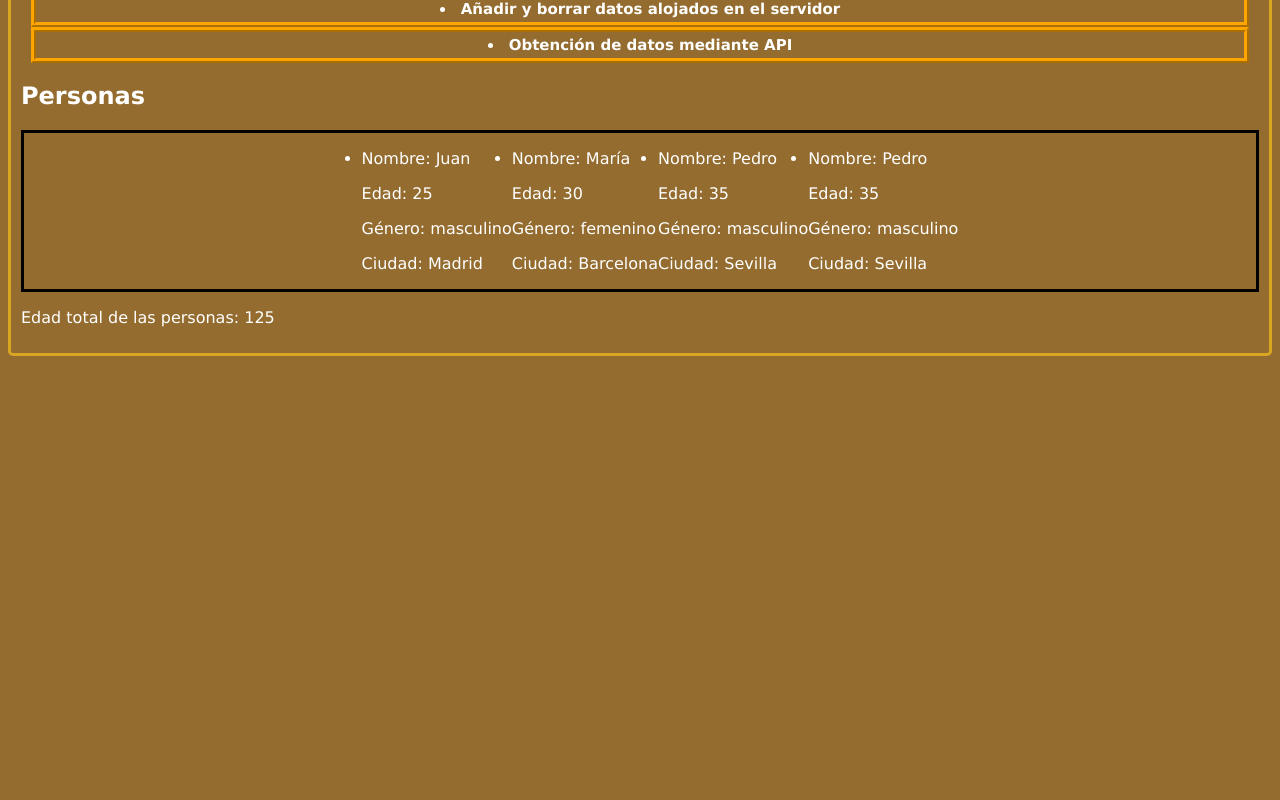
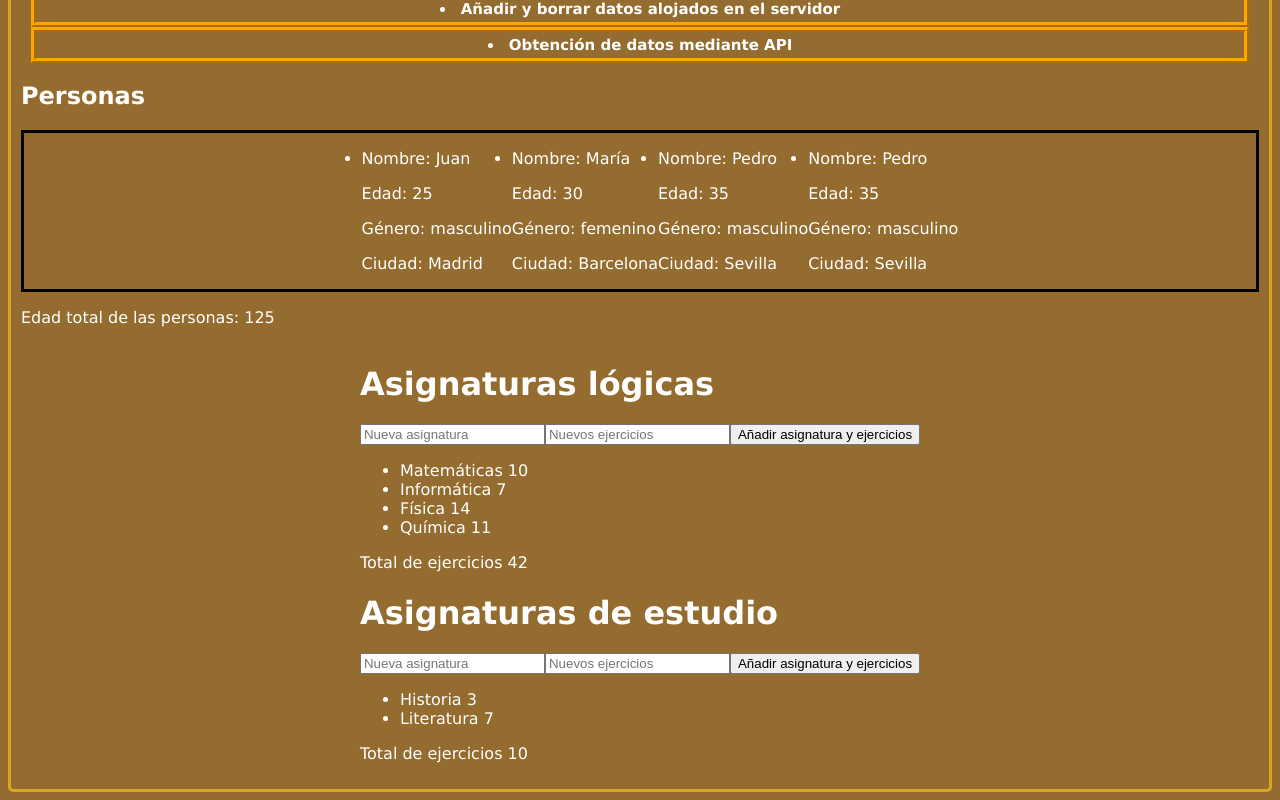
Before and after one commit to Aerendyll/fso-react-app-build-project, a React (Vite) app: page / in a window 1280 px wide. Shown: the part 2047-2847 px from the top of the page. Before the commit the page ends 2411 px from the top, so only its background shows below. Built offline with nearby package versions, Linux system fonts and the light colour scheme.

Commit message:
fso-react-app-project

```diff
--- a/src/App.css
+++ b/src/App.css
@@ -95,3 +95,14 @@ body {
  padding: 4px;
  border: 5px ridge orange
 }
+
+.divPadreCourse{
+  align-content: center;
+  justify-content: center;
+
+}
+
+.contenedorAsignaturas{
+  display: flex;
+  justify-content: center;
+}
--- a/src/App.jsx
+++ b/src/App.jsx
@@ -5,6 +5,7 @@ import ImagenesEstaticas from "./components/ImagenesEstaticas";
 import CambioImagen from "./components/CambioImagen";
 import SeccionGatos from "./components/SeccionGatos";
 import PersonArray from "./components/PersonArray";
+import Course from "./components/Course";
 
 const App = () => {
   return (
@@ -41,6 +42,7 @@ const App = () => {
           <li className="liPt3">Obtención de datos mediante API</li>
         </h2>
         <PersonArray />
+        <Course />
       </div>
     </div>
   );
--- a/src/Gato.jsx
+++ b/src/Gato.jsx
@@ -2,6 +2,7 @@
 import React from "react";
 import { toast } from "react-toastify";
 import "react-toastify/dist/ReactToastify.css";
+
 
 const OPTIONS = {
   position: "top-center",
--- /dev/null
+++ b/src/components/Course.jsx
@@ -0,0 +1,155 @@
+import React, { useState } from "react";
+
+const Course = () => {
+  const [courses, setCourses] = useState([
+    {
+      name: "Asignaturas lógicas",
+      id: 1,
+      parts: [
+        {
+          name: "Matemáticas",
+          exercises: 10,
+          id: 1,
+        },
+        {
+          name: "Informática",
+          exercises: 7,
+          id: 2,
+        },
+        {
+          name: "Física",
+          exercises: 14,
+          id: 3,
+        },
+        {
+          name: "Química",
+          exercises: 11,
+          id: 4,
+        },
+      ],
+    },
+    {
+      name: "Asignaturas de estudio",
+      id: 2,
+      parts: [
+        {
+          name: "Historia",
+          exercises: 3,
+          id: 1,
+        },
+        {
+          name: "Literatura",
+          exercises: 7,
+          id: 2,
+        },
+      ],
+    },
+  ]);
+
+  const [newNote0, setNewNote0] = useState("");
+  const [newExercise0, setNewExercise0] = useState("");
+
+  const addNotes0 = (event) => {
+    event.preventDefault();
+    const noteObject = {
+      name: newNote0,
+      exercises: parseInt(newExercise0)
+    };
+    const updatedParts0 = [...courses[0].parts, noteObject];
+
+    setCourses((prevCourses) => [
+      { ...prevCourses[0], parts: updatedParts0 },
+      prevCourses[1], // No modificamos el segundo curso
+    ]);
+
+    setNewNote0("");
+    setNewExercise0("");
+  };
+
+  const [newNote1, setNewNote1] = useState("");
+  const [newExercise1, setNewExercise1] = useState("");
+
+  const addNotes1 = (event) => {
+    event.preventDefault();
+    const noteObject = {
+      name: newNote1,
+      exercises: parseInt(newExercise1)
+    };
+    const updatedParts1 = [...courses[1].parts, noteObject];
+
+    setCourses((prevCourses) => [
+      prevCourses[0], // No modificamos el primer curso
+      { ...prevCourses[1], parts: updatedParts1 },
+    ]);
+
+    setNewNote1("");
+    setNewExercise1("");
+  };
+
+  return (
+    <div className="contenedorAsignaturas">
+      <div className="divPadreCourse">
+        <div className="h1Course">
+          <h1>{courses[0].name}</h1>
+          <form onSubmit={addNotes0}>
+            <input
+              value={newNote0}
+              onChange={(e) => setNewNote0(e.target.value)}
+              placeholder="Nueva asignatura"
+            />
+            <input
+              value={newExercise0}
+              onChange={(e) => setNewExercise0(e.target.value)}
+              placeholder="Nuevos ejercicios"
+            />
+            <button type="submit">Añadir asignatura y ejercicios</button>
+          </form>
+          <ul>
+            {courses[0].parts.map((part, index) => (
+              <li key={index}>
+                {part.name} {part.exercises}
+              </li>
+            ))}
+          </ul>
+          <p>
+            Total de ejercicios{" "}
+            {courses[0].parts.reduce((sum, valor) => {
+              return sum + valor.exercises;
+            }, 0)}
+          </p>
+        </div>
+        <div className="h1Course">
+          <h1>{courses[1].name}</h1>
+          <form onSubmit={addNotes1}>
+            <input
+              value={newNote1}
+              onChange={(e) => setNewNote1(e.target.value)}
+              placeholder="Nueva asignatura"
+            />
+            <input
+              value={newExercise1}
+              onChange={(e) => setNewExercise1(e.target.value)}
+              placeholder="Nuevos ejercicios"
+            />
+            <button type="submit">Añadir asignatura y ejercicios</button>
+          </form>
+          <ul>
+            {courses[1].parts.map((part, index) => (
+              <li key={index}>
+                {part.name} {part.exercises}
+              </li>
+            ))}
+          </ul>
+          <p>
+            Total de ejercicios{" "}
+            {courses[1].parts.reduce((sum, valor) => {
+              return sum + valor.exercises;
+            }, 0)}
+          </p>
+        </div>
+      </div>
+    </div>
+  );
+};
+
+export default Course;
--- a/src/components/SeccionGatos.jsx
+++ b/src/components/SeccionGatos.jsx
@@ -1,8 +1,12 @@
 
+import { useState } from "react";
 import React from "react";
 import Gato from "../Gato";
 import { ToastContainer } from "react-toastify";
 import "react-toastify/dist/ReactToastify.css";
+
+
+
 
 const gatos = [
   {
@@ -23,8 +27,12 @@ const gatos = [
 ];
 
 const SeccionGatos = () => {
-  const [total, setTotal] = React.useState(0);
+  const [total, setTotal] = useState(0);
 
+  const resetBtn = () =>{
+    setTotal(0)
+
+  }
   return (
     <div className="div1">
       <h2 className="h2texto">
@@ -32,7 +40,7 @@ const SeccionGatos = () => {
         botón se esconderán respectivamente y sumarán el precio a un contador
         llamado Total.
       </h2>
-      <h2 className="totalPay">Total a pagar : {total} €</h2>
+      <h2 className="totalPay">Total a pagar : {total} € <button onClick={resetBtn}> Reset </button></h2>
       <div className="cajaCentral">
         {gatos.map((gato, index) => (
           <Gato key={index} nombre={gato.nombre} color={gato.color} precio={gato.precio} setTotal={setTotal} />
```
